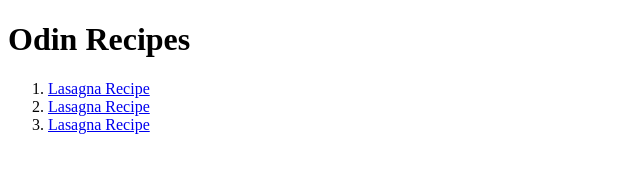
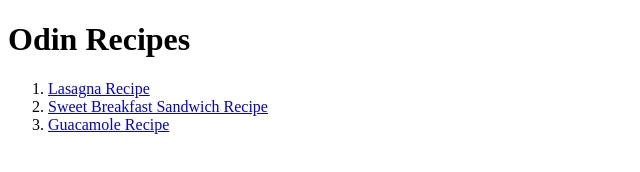
Before and after one commit to masonnh/Recipes, a plain HTML site: page index.html in a window 1280 px wide. Shown: the whole page, without its empty margins (0-640 px from the left). Drawn offline with Linux system fonts and the light colour scheme.

Commit message:
fixed anchor text on index.html

```diff
--- a/index.html
+++ b/index.html
@@ -10,8 +10,8 @@
     <h1>Odin Recipes</h1>
     <ol>
         <li><a href="recipes/lasagna.html">Lasagna Recipe</a></li>
-        <li><a href="recipes/sweet-breakfast-sandwich.html">Lasagna Recipe</a></li>
-        <li><a href="recipes/guacamole.html">Lasagna Recipe</a></li>
+        <li><a href="recipes/sweet-breakfast-sandwich.html">Sweet Breakfast Sandwich Recipe</a></li>
+        <li><a href="recipes/guacamole.html">Guacamole Recipe</a></li>
     </ol>
 </body>
 </html>
```
